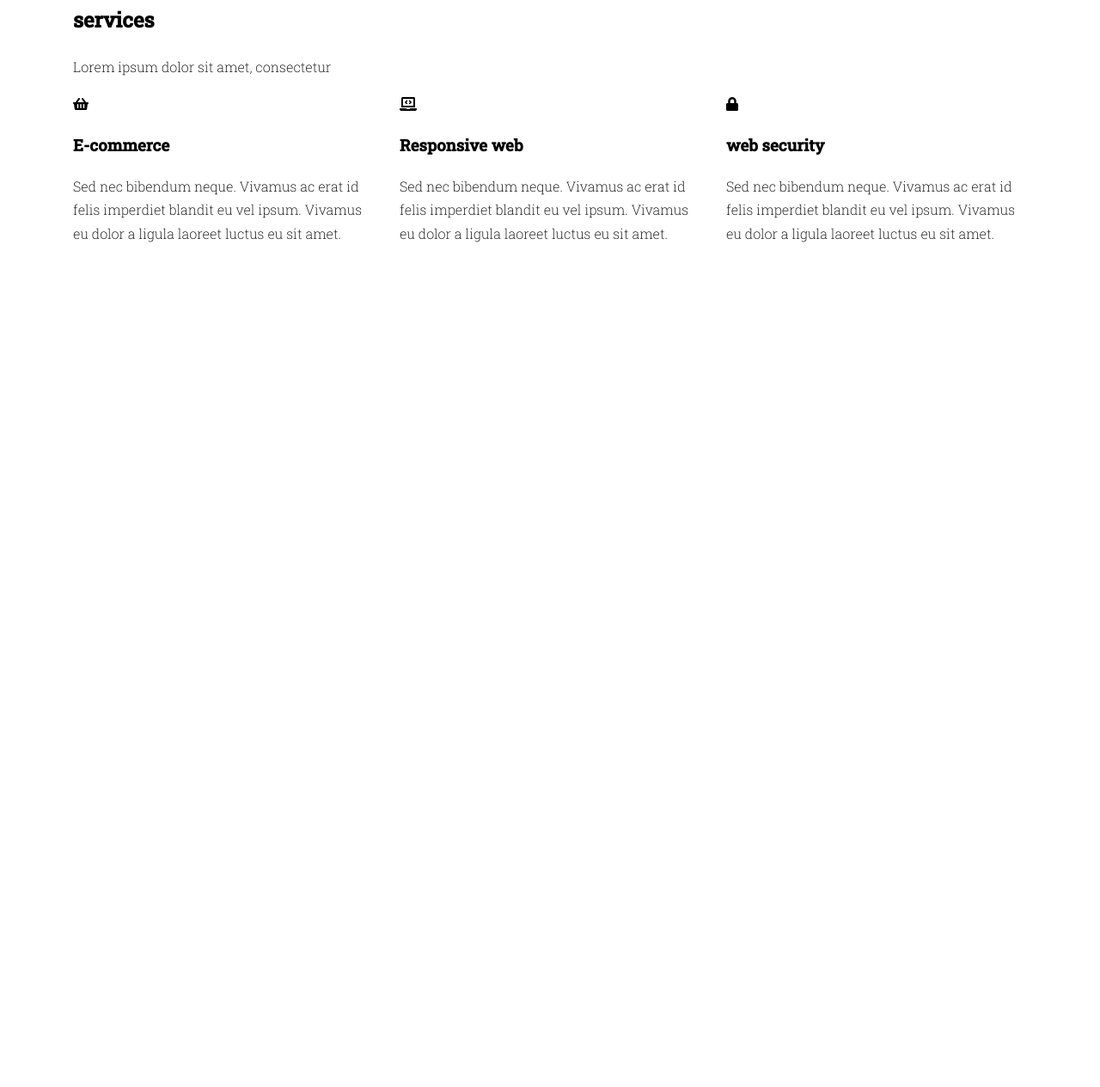
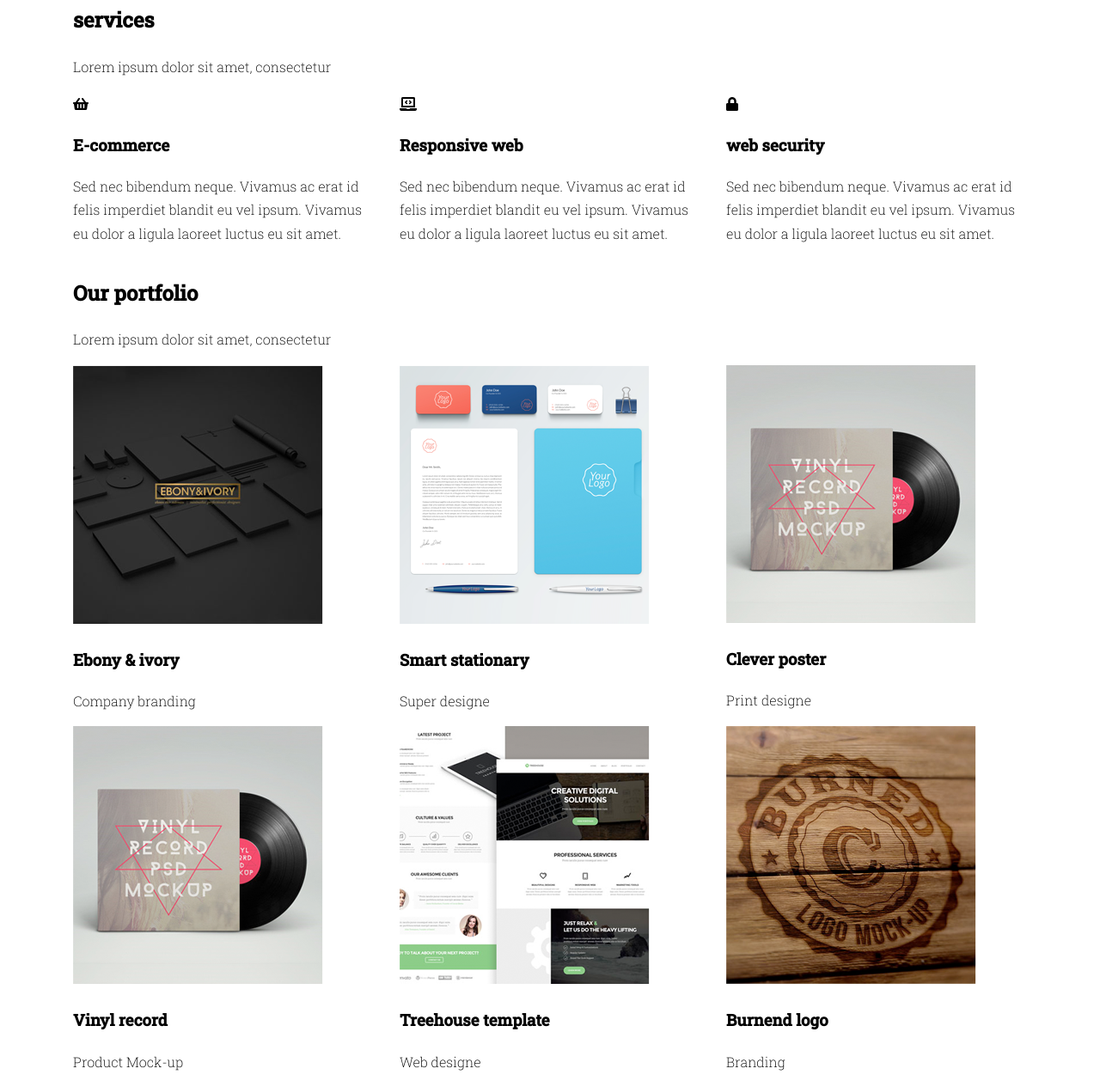
Before and after one commit to iwa-kulczynska/Landing-page, a website: page index.html in a window 1280 px wide. Shown: the part 817-2082 px from the top of the page at 86% size. Before the commit the page ends 1118 px from the top, so only its background shows below. Drawn offline with Linux system fonts and the light colour scheme.

Commit message:
add html for portfolio section

```diff
--- a/index.html
+++ b/index.html
@@ -18,6 +18,7 @@
 <body>
     <header class="main-header background-tint">
         <div class="container">
+            <!-- navigation -->
             <nav class="navigation">
                 <div class="row">
                     <div class="col-md-4 brand">
@@ -48,6 +49,7 @@
             </div>
         </div>
     </header>
+    <!-- section services -->
     <section class="services">
         <div class="container">
             <div class="row">
@@ -84,6 +86,76 @@
 
         </div>
 
+    </section>
+    <!-- section portfolio-->
+    <section class="portfolio">
+        <div class="container">
+            <div class="row">
+                <div class="col-md-12 col-sm-12">
+                    <h2 class="section-title">Our portfolio</h2>
+                    <p>Lorem ipsum dolor sit amet, consectetur</p>
+                </div>
+            </div>
+            <div class="row">
+                <div class="col-md-4">
+                    <div class="card" style="width: 18rem;">
+                        <img class="card-img-top" src="images/ebony-ivory.png" alt="Card image cap">
+                        <div class="card-body">
+                          <h3>Ebony & ivory</h3>
+                          <p class="card-text">Company branding</p>
+                        </div>
+                      </div>
+                </div>
+                <div class="col-md-4">
+                    <div class="card" style="width: 18rem;">
+                        <img class="card-img-top" src="images/smart-stationary.png" alt="Card image cap">
+                        <div class="card-body">
+                            <h3>Smart stationary</h3>
+                          <p class="card-text">Super designe</p>
+                        </div>
+                      </div>
+                </div>
+                <div class="col-md-4">
+                    <div class="card" style="width: 18rem;">
+                        <img class="card-img-top" src="images/vinyl-record.png" alt="Card image cap">
+                        <div class="card-body">
+                            <h3>Clever poster</h3>
+                          <p class="card-text">Print designe</p>
+                        </div>
+                      </div>
+                </div>
+            </div>
+            <div class="row">
+                <div class="col-md-4">
+                    <div class="card" style="width: 18rem;">
+                        <img class="card-img-top" src="images/vinyl-record.png" alt="Card image cap">
+                        <div class="card-body">
+                          <h3>Vinyl record</h3>
+                          <p class="card-text">Product Mock-up</p>
+                        </div>
+                      </div>
+                </div>
+                <div class="col-md-4">
+                    <div class="card" style="width: 18rem;">
+                        <img class="card-img-top" src="images/threehouse-template.png" alt="Card image cap">
+                        <div class="card-body">
+                            <h3>Treehouse template</h3>
+                          <p class="card-text">Web designe</p>
+                        </div>
+                      </div>
+                </div>
+                <div class="col-md-4">
+                    <div class="card" style="width: 18rem;">
+                        <img class="card-img-top" src="images/burned-logo.png" alt="Card image cap">
+                        <div class="card-body">
+                          <h3>Burnend logo</h3>
+                          <p class="card-text">Branding</p>
+                        </div>
+                      </div>
+                </div>
+            </div>
+
+        </div>
 
     </section>
 
```
Also changed, not shown: images/burned-logo.png (added), images/clever-poster.png (added), images/ebony-ivory.png (added), images/smart-stationary.png (added), images/threehouse-template.png (added), images/vinyl-record.png (added).
